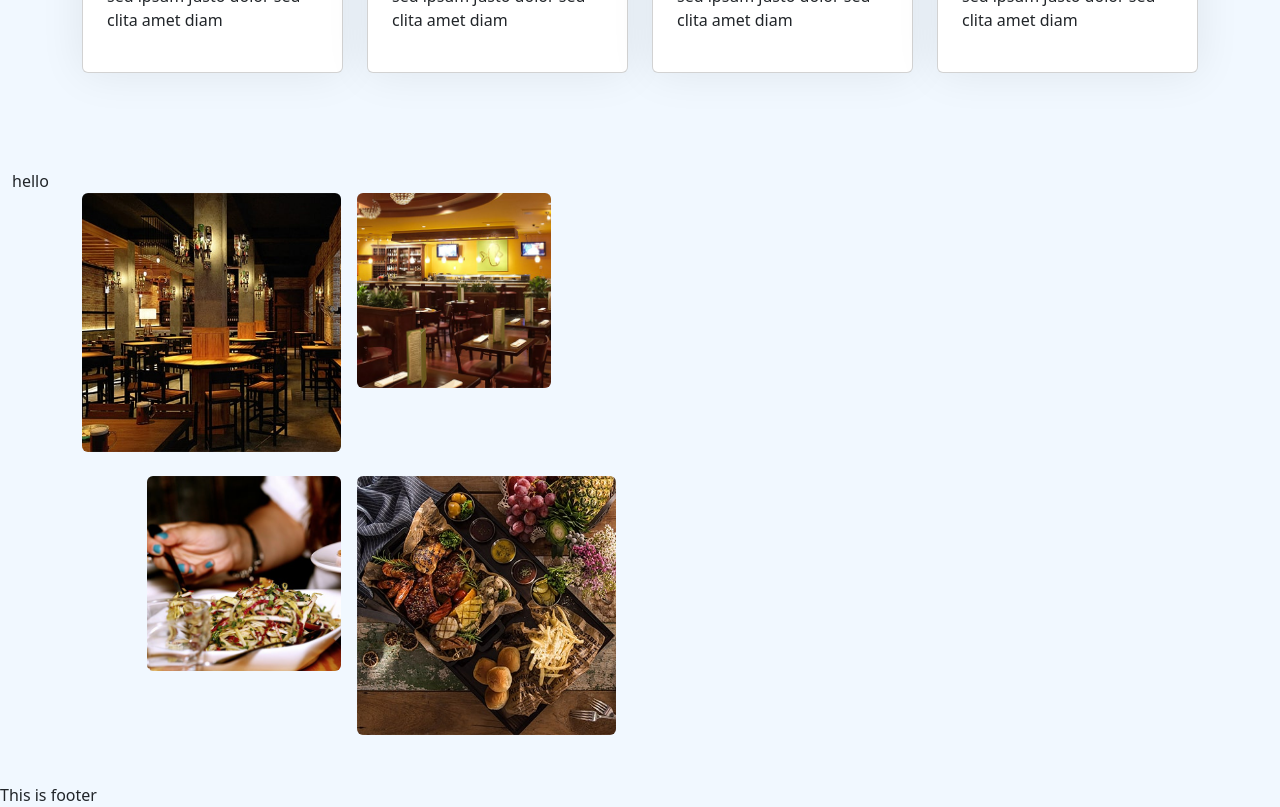
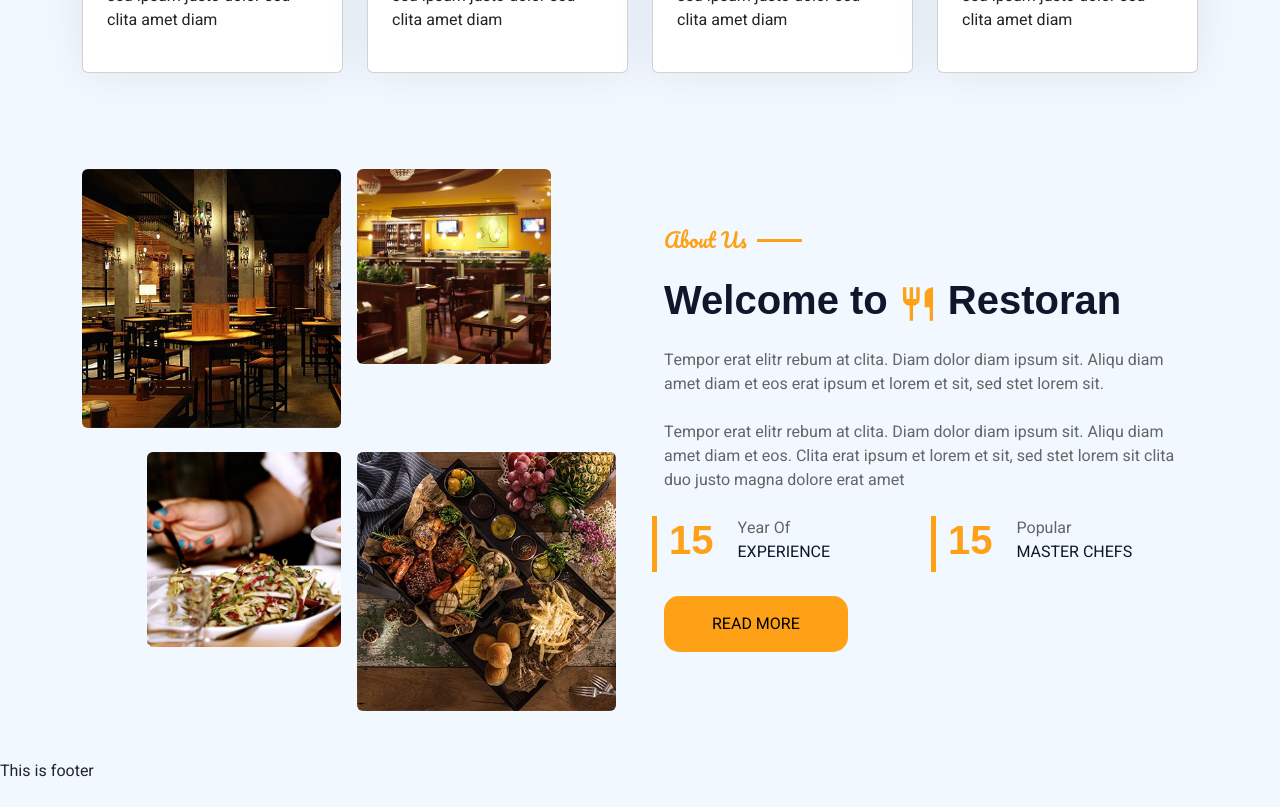
Before and after one commit to code-with-omar/react-restoran, a React (Vite) app: page / in a window 1280 px wide. Shown: the part 1200-2007 px from the top of the page. After the commit the page ends 1983 px from the top, so only its background shows below. Built offline with nearby package versions, Linux system fonts and the light colour scheme.

Commit message:
Implement the right part of about section

```diff
--- a/src/components/Shared/About/About.jsx
+++ b/src/components/Shared/About/About.jsx
@@ -1,19 +1,21 @@
 import { Col, Container, Row } from "react-bootstrap";
-import aboutOne from "./../../../assets/about-1.jpg"
-import aboutTwo from "./../../../assets/about-2.jpg"
-import aboutThree from "./../../../assets/about-3.jpg"
-import aboutFour from "./../../../assets/about-4.jpg"
 import "./About.css"
 import AboutLeft from "./AboutLeft/AboutLeft.jsx";
+import AboutRight from "./AboutRight/AboutRight.jsx";
 
 const About = () => {
 
     return (
         <section className="container-xxl py-5 about-wrap">
-            hello
+
             <Container>
-                <Row className="g-5 service-container">
-                    <AboutLeft></AboutLeft>
+                <Row className="g-5 about-container align-items-center">
+                    <Col lg={6}>
+                        <AboutLeft></AboutLeft>
+                    </Col>
+                    <Col lg={6}>
+                        <AboutRight></AboutRight>
+                    </Col>
                 </Row>
             </Container>
         </section>
--- a/src/components/Shared/About/AboutLeft/AboutLeft.jsx
+++ b/src/components/Shared/About/AboutLeft/AboutLeft.jsx
@@ -8,24 +8,24 @@ import "./AboutLeft.css"
 const AboutLeft = () => {
 
     return (
-        <Col lg={6}>
+        <div>
             <Row className="g-3">
-                <Col  className="text-start">
+                <Col  className="text-start" data-aos="zoom-in-up"data-aos-delay="50">
                     <img src={aboutOne} alt="" className="img-fluid rounded w-100"/>
                 </Col>
                 <Col className="text-start">
-                    <img src={aboutTwo} alt="" className="img-fluid rounded w-75"/>
+                    <img src={aboutTwo} alt="" className="img-fluid rounded w-75" data-aos="zoom-in-up"data-aos-delay="100"/>
                 </Col>
             </Row>
             <Row className="g-3 mt-2">
                 <Col  className="text-end">
-                    <img src={aboutThree} alt="" className="img-fluid rounded w-75"/>
+                    <img src={aboutThree} alt="" className="img-fluid rounded w-75" data-aos="zoom-in-up"data-aos-delay="150"/>
                 </Col>
                 <Col className="text-end">
-                    <img src={aboutFour} alt="" className="img-fluid rounded w-100"/>
+                    <img src={aboutFour} alt="" className="img-fluid rounded w-100" data-aos="zoom-in-up"data-aos-delay="200"/>
                 </Col>
             </Row>
-        </Col>
+        </div>
     );
 };
 
--- a/src/components/Shared/About/AboutRight/AboutRight.css
+++ b/src/components/Shared/About/AboutRight/AboutRight.css
@@ -0,0 +1,44 @@
+.about-right-content {
+    color: #666565;
+}
+
+.about-right-title {
+    position: relative;
+    display: inline-block;
+    font-family: 'Pacifico', cursive;
+    color: #FEA116;
+    font-size: 1.25rem;
+}
+.about-right-title::before{
+    position: absolute;
+    content: "";
+    width: 45px;
+    height: 3px;
+    top: 50%;
+    right: -55px;
+    margin-top: -1px;
+    background: #FEA116;
+    font-weight: 700;
+}
+.about-right-logo{
+    color: #FEA116;
+    font-weight: 700;
+    margin: 0px 10px;
+}
+.about-right-content h1{
+    font-family: "Nunito",sans-serif;
+    font-weight: 800;
+    line-height: 1.2;
+    color: #0F172B;
+
+}
+.about-right-border{
+    border-color: #FEA116 !important;
+}
+
+.count{
+    color: #FEA116 !important;
+}
+.experience{
+    color: #0F172B;
+}
--- a/src/components/Shared/About/AboutRight/AboutRight.jsx
+++ b/src/components/Shared/About/AboutRight/AboutRight.jsx
@@ -1,9 +1,30 @@
+import { Col, Row } from "react-bootstrap";
 import "./AboutRight.css"
-
+import { MdOutlineRestaurant } from "react-icons/md";
 const AboutRight = () => {
     return (
-        <div>
-
+        <div className="about-right-content">
+            <h5 className="about-right-title mb-4">About Us</h5>
+            <h1 className="mb-4">Welcome to<MdOutlineRestaurant className="about-right-logo"></MdOutlineRestaurant>Restoran</h1>
+            <p className="mb-4">Tempor erat elitr rebum at clita. Diam dolor diam ipsum sit. Aliqu diam amet diam et eos erat ipsum et lorem et sit, sed stet lorem sit.</p>
+            <p className="mb-4">Tempor erat elitr rebum at clita. Diam dolor diam ipsum sit. Aliqu diam amet diam et eos. Clita erat ipsum et lorem et sit, sed stet lorem sit clita duo justo magna dolore erat amet</p>
+            <Row className="align-items-center mb-4">
+                <Col sm={6} className="d-flex border-start border-5  about-right-border">
+                    <h1 className="count">15</h1>
+                    <div className="ps-4 d-flex flex-column  text-start">
+                        <p className="mb-0">Year Of</p>
+                        <p className="text-uppercase mb-0 count-text experience">Experience</p>
+                    </div>
+                </Col>
+                <Col sm={6} className="d-flex border-start border-5  about-right-border">
+                    <h1 className="count">15</h1>
+                    <div className="ps-4 d-flex flex-column  text-start">
+                        <p className="mb-0">Popular</p>
+                        <p className="text-uppercase mb-0 count-text experience">MASTER CHEFS</p>
+                    </div>
+                </Col>
+            </Row>
+            <button className="button text-uppercase button py-sm-3 px-sm-5 me-3">Read More</button>
         </div>
     );
 };
--- a/src/index.css
+++ b/src/index.css
@@ -1,14 +1,26 @@
+/* google font  */
+@import url('https://fonts.googleapis.com/css2?family=Heebo:wght@400;500;600;700;800;900&display=swap');
+
+@import url('https://fonts.googleapis.com/css2?family=Pacifico&display=swap');
+
 :root {
     --primary: #FEA116;
     --light: #F1F8FF;
     --dark: #0F172B;
 }
-body{
+
+body {
     background: #F1F8FF;
+    font-family: 'Heebo', sans-serif;
+
 }
+
 /* button  */
 
-.button,.button:hover{
+.button,
+.button:hover {
     background-color: #FEA116;
     border-color: #FEA116;
+    border: none;
+    border-radius: 15px;
 }
```
